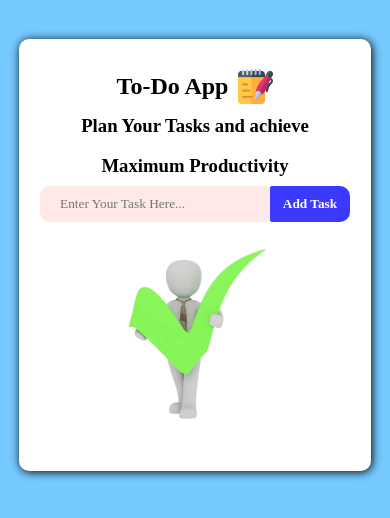
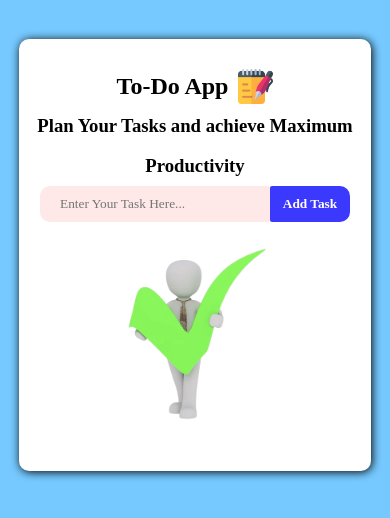
Before and after one commit to akashasahu07/Ang-To-Do, an Angular app: page / in a window 390 px wide. Shown: the top 518 px of the page. Built offline with nearby package versions, Linux system fonts and the light colour scheme; a web font is replaced by a local one.

Commit message:
update main

```diff
--- a/src/app/app.component.css
+++ b/src/app/app.component.css
@@ -107,16 +107,16 @@ button:hover {
         margin: 10% auto;
     }
 
-    .text {
-        width: 70vw;
-    }
-
     input {
         width: 200px;
     }
 }
 
 @media (max-width: 380px) {
+    .text {
+        width: 70vw;
+    }
+
     input {
         width: 50vw;
     }
```
